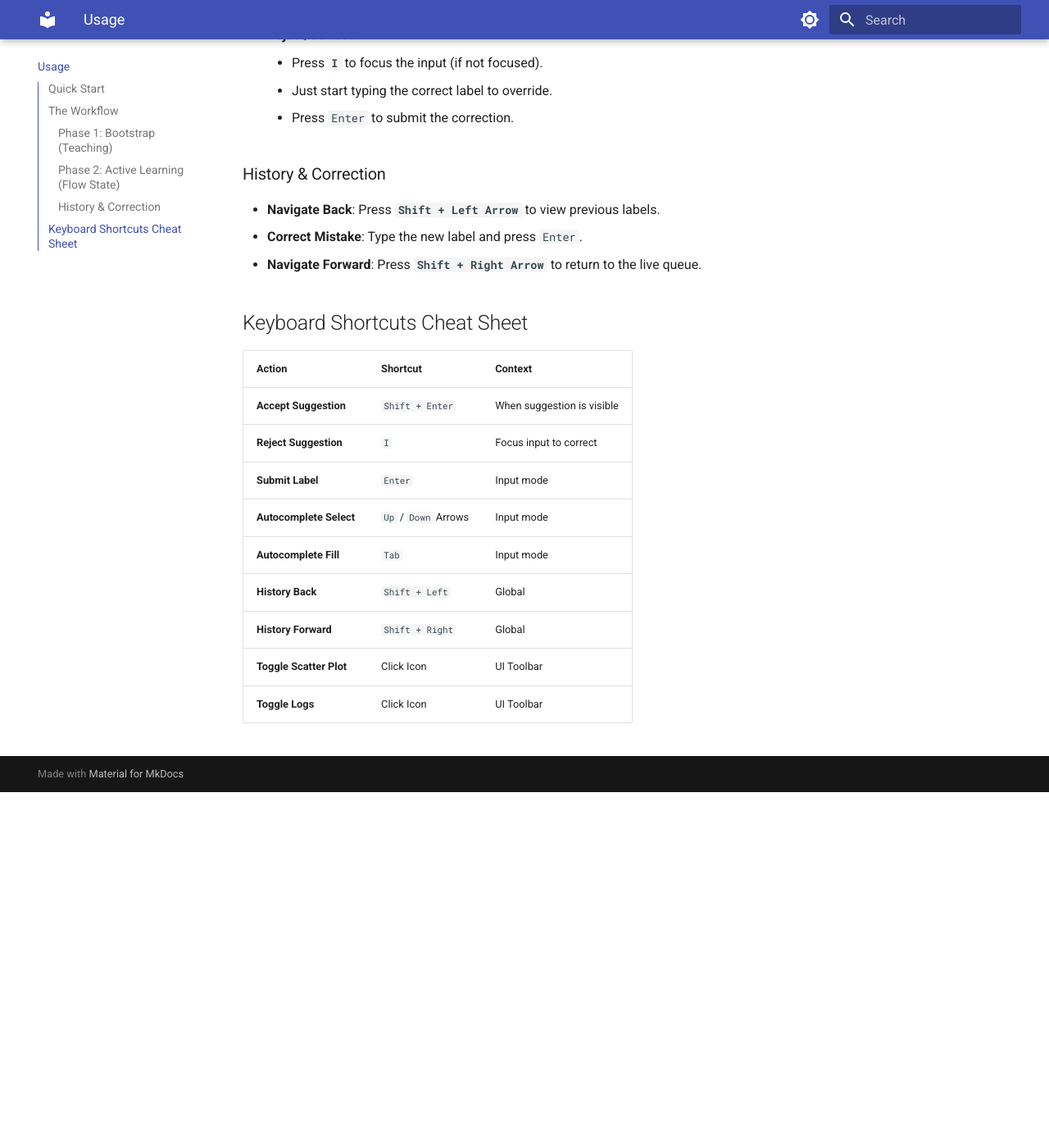
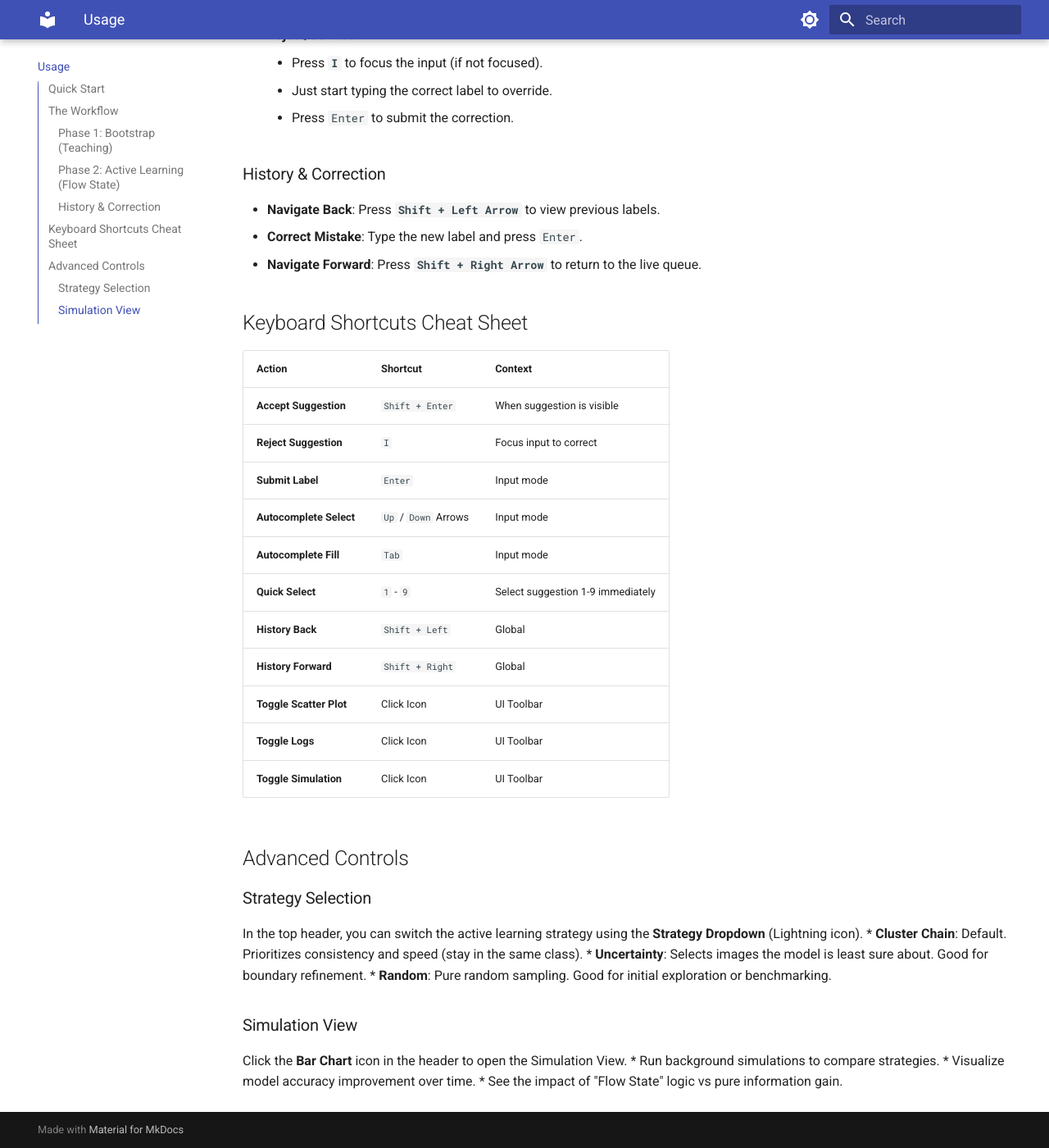
Before and after one commit to GeorgePearse/image_clusterer, an MkDocs documentation site: the page built from docs/usage.md, in a window 1280 px wide and 1400 px high, scrolled down 812 px. Shown: the whole window at 82% size. Built offline with MkDocs 1.6.1 and Material for MkDocs 9.7.7, drawn with Linux system fonts in a browser that asks for light colours; before the commit the page ends 1778 px from its top, so only the background shows below that.

Commit message:
Comprehensive documentation update: features, simulation, usage guide

```diff
--- a/docs/usage.md
+++ b/docs/usage.md
@@ -39,7 +39,23 @@ QuickSort is built for keyboard-first usage. Master these shortcuts to reach max
 | **Submit Label** | `Enter` | Input mode |
 | **Autocomplete Select** | `Up` / `Down` Arrows | Input mode |
 | **Autocomplete Fill** | `Tab` | Input mode |
+| **Quick Select** | `1` - `9` | Select suggestion 1-9 immediately |
 | **History Back** | `Shift + Left` | Global |
 | **History Forward** | `Shift + Right` | Global |
 | **Toggle Scatter Plot** | Click Icon | UI Toolbar |
 | **Toggle Logs** | Click Icon | UI Toolbar |
+| **Toggle Simulation** | Click Icon | UI Toolbar |
+
+## Advanced Controls
+
+### Strategy Selection
+In the top header, you can switch the active learning strategy using the **Strategy Dropdown** (Lightning icon).
+*   **Cluster Chain**: Default. Prioritizes consistency and speed (stay in the same class).
+*   **Uncertainty**: Selects images the model is least sure about. Good for boundary refinement.
+*   **Random**: Pure random sampling. Good for initial exploration or benchmarking.
+
+### Simulation View
+Click the **Bar Chart** icon in the header to open the Simulation View.
+*   Run background simulations to compare strategies.
+*   Visualize model accuracy improvement over time.
+*   See the impact of "Flow State" logic vs pure information gain.
```
Also changed, not shown: docs/architecture.md (+2 -0 lines), docs/index.md (+5 -2 lines).
